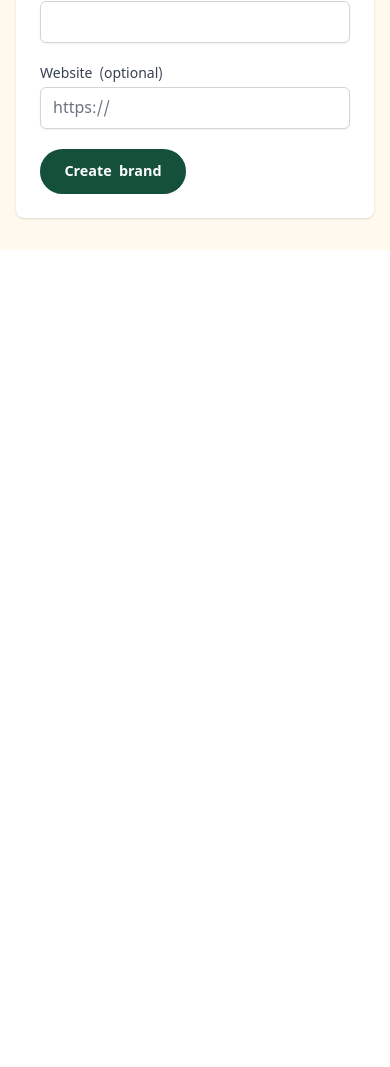
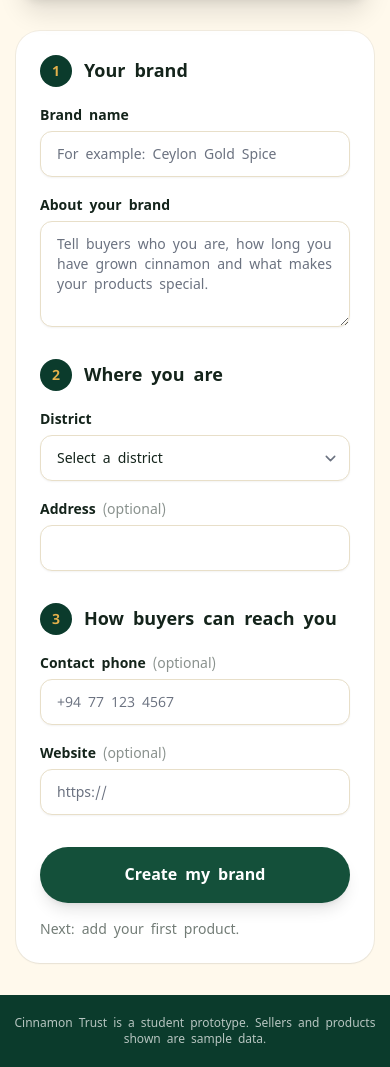
Before and after one commit to nethmidilekshakavi/cinnamon-passport, a Laravel app: page /sell in a window 390 px wide. Shown: the part 659-1726 px from the top of the page. Before the commit the page ends 909 px from the top, so only its background shows below. Run offline with Laravel 12, Linux system fonts and the light colour scheme; a user stored in the database is signed in; data comes from the database, SQL or seed files in the repository; data that the repository does not hold is empty; style sheets or scripts are compiled from the project's sources; some libraries are stand-ins or nearby versions; some web fonts are replaced.

Commit message:
Step 18-19: modern marketplace page, seller layout, open-your-brand page

```diff
--- /dev/null
+++ b/resources/js/Layouts/SellerLayout.vue
@@ -0,0 +1,84 @@
+<script setup>
+import ThemeToggle from '@/Components/ThemeToggle.vue';
+import { Link, usePage } from '@inertiajs/vue3';
+import { computed, ref } from 'vue';
+
+// minimal = only the logo and the basic links (used before a brand exists)
+defineProps({ minimal: { type: Boolean, default: false } });
+
+const user = computed(() => usePage().props.auth?.user ?? null);
+const open = ref(false);
+
+const links = [
+    { label: 'Dashboard', href: () => route('seller.dashboard'), active: () => route().current('seller.dashboard') },
+    { label: 'Products', href: () => route('seller.products.index'), active: () => route().current('seller.products.*') },
+    { label: 'Orders', href: () => route('seller.orders.index'), active: () => route().current('seller.orders.*') },
+];
+</script>
+
+<template>
+    <div class="flex min-h-screen flex-col bg-[#FFF9EC] text-[#14241B]">
+        <header class="sticky top-0 z-30 bg-[#0B3B2C] text-white shadow">
+            <div class="mx-auto flex max-w-6xl items-center justify-between gap-4 px-4 py-3">
+                <Link href="/" class="flex items-center gap-3">
+                    <span class="grid h-10 w-10 place-items-center overflow-hidden rounded-full bg-white ring-2 ring-[#E3B04B]/60">
+                        <img src="/images/welcome/logo2.png" alt="" class="h-full w-full object-cover mix-blend-multiply" />
+                    </span>
+                    <span class="leading-tight">
+                        <span class="block font-bold">Cinnamon Trust</span>
+                        <span class="block text-xs text-[#E3B04B]">Seller area</span>
+                    </span>
+                </Link>
+
+                <nav class="hidden items-center gap-1 text-sm font-medium md:flex">
+                    <template v-if="!minimal">
+                        <Link v-for="l in links" :key="l.label" :href="l.href()"
+                            class="rounded-full px-4 py-2 transition hover:bg-white/10"
+                            :class="l.active() ? 'bg-white/15 text-[#E3B04B]' : ''">{{ l.label }}</Link>
+                    </template>
+                    <Link :href="route('market.index')" class="rounded-full px-4 py-2 transition hover:bg-white/10">Marketplace</Link>
+                </nav>
+
+                <div class="flex items-center gap-3 text-sm">
+                    <ThemeToggle />
+                    <Link v-if="user" :href="route('profile.edit')" class="hidden items-center gap-2 sm:flex">
+                        <span class="grid h-8 w-8 place-items-center rounded-full bg-[#E3B04B] font-bold text-[#14241B]">{{ user.name?.charAt(0)?.toUpperCase() }}</span>
+                        <span class="font-medium">{{ user.name }}</span>
+                    </Link>
+                    <Link :href="route('logout')" method="post" as="button" class="hidden rounded-full border border-white/40 px-4 py-1.5 hover:bg-white/10 sm:block">Log out</Link>
+                    <button type="button" @click="open = !open" aria-label="Menu"
+                        class="grid h-9 w-9 place-items-center rounded-full bg-white/15 md:hidden">
+                        <svg class="h-5 w-5" viewBox="0 0 24 24" fill="none" stroke="currentColor" stroke-width="2" stroke-linecap="round">
+                            <path v-if="!open" d="M4 7h16M4 12h16M4 17h16" />
+                            <path v-else d="M6 6l12 12M18 6L6 18" />
+                        </svg>
+                    </button>
+                </div>
+            </div>
+
+            <div v-if="open" class="border-t border-white/10 px-4 pb-4 pt-2 md:hidden">
+                <template v-if="!minimal">
+                    <Link v-for="l in links" :key="l.label" :href="l.href()" class="block rounded-lg px-3 py-2.5 hover:bg-white/10"
+                        :class="l.active() ? 'text-[#E3B04B]' : ''">{{ l.label }}</Link>
+                </template>
+                <Link :href="route('market.index')" class="block rounded-lg px-3 py-2.5 hover:bg-white/10">Marketplace</Link>
+                <Link :href="route('profile.edit')" class="block rounded-lg px-3 py-2.5 hover:bg-white/10">Profile</Link>
+                <Link :href="route('logout')" method="post" as="button" class="block w-full rounded-lg px-3 py-2.5 text-left hover:bg-white/10">Log out</Link>
+            </div>
+        </header>
+
+        <header v-if="$slots.header" class="border-b border-[#F0E8D5] bg-white">
+            <div class="mx-auto max-w-6xl px-4 py-5">
+                <slot name="header" />
+            </div>
+        </header>
+
+        <main class="flex-1">
+            <slot />
+        </main>
+
+        <footer class="bg-[#0B3B2C] py-5 text-center text-xs text-white/70">
+            Cinnamon Trust is a student prototype. Sellers and products shown are sample data.
+        </footer>
+    </div>
+</template>
--- a/resources/js/Pages/Seller/CreateBrand.vue
+++ b/resources/js/Pages/Seller/CreateBrand.vue
@@ -1,9 +1,6 @@
 <script setup>
-import AuthenticatedLayout from '@/Layouts/AuthenticatedLayout.vue';
+import SellerLayout from '@/Layouts/SellerLayout.vue';
 import InputError from '@/Components/InputError.vue';
-import InputLabel from '@/Components/InputLabel.vue';
-import PrimaryButton from '@/Components/PrimaryButton.vue';
-import TextInput from '@/Components/TextInput.vue';
 import { Head, useForm } from '@inertiajs/vue3';
 
 defineProps({ districts: Array });
@@ -18,72 +15,119 @@ const form = useForm({
 });
 
 const submit = () => form.post(route('seller.store'));
+
+const heroStyle = {
+    backgroundImage: "url('/images/market/hero.jpg'), url('/images/categories/cinnamon-sticks.jpg')",
+    backgroundSize: 'cover',
+    backgroundPosition: 'center',
+};
+
+const benefits = [
+    ['1', 'Reach buyers worldwide', 'Foreign buyers browse and order directly from your brand.'],
+    ['2', 'Show your quality facts', 'Grade, ingredients, quantity, dates and batch code on every product.'],
+    ['3', 'Build your rating', 'Verified buyers rate you after their order is delivered.'],
+];
+
+const field = 'mt-1 block w-full rounded-xl border border-[#E8DFC9] bg-white px-4 py-3 text-sm shadow-sm focus:border-[#14503A] focus:ring-[#14503A]';
 </script>
 
 <template>
-    <Head title="Sell with us" />
+    <Head title="Open your brand" />
 
-    <AuthenticatedLayout>
-        <div class="py-8">
-            <div class="mx-auto max-w-2xl px-4 sm:px-6 lg:px-8">
-                <h1 class="text-2xl font-semibold">Open your brand</h1>
-                <p class="mt-1 text-sm text-gray-600">
-                    Register your cinnamon brand to start selling to buyers around the world.
-                </p>
+    <SellerLayout minimal>
+        <div class="mx-auto grid max-w-6xl gap-8 px-4 py-8 sm:py-12 lg:grid-cols-5">
+            <!-- Why sell here -->
+            <aside class="relative overflow-hidden rounded-3xl text-white shadow-xl lg:col-span-2" :style="heroStyle">
+                <div class="absolute inset-0 bg-gradient-to-b from-[#0B3B2C]/85 via-[#0B3B2C]/80 to-[#0B3B2C]/95"></div>
+                <div class="relative flex h-full flex-col p-7 sm:p-9">
+                    <p class="text-sm font-semibold uppercase tracking-wider text-[#E3B04B]">Sell on Cinnamon Trust</p>
+                    <h1 class="mt-3 text-3xl font-extrabold leading-tight sm:text-4xl">Open your brand and sell your cinnamon to the world</h1>
+                    <p class="mt-3 text-white/80">It takes about two minutes. You can add your products right after.</p>
 
-                <form @submit.prevent="submit" class="mt-6 space-y-5 rounded-lg bg-white p-6 shadow">
+                    <ul class="mt-8 space-y-5">
+                        <li v-for="[n, title, text] in benefits" :key="n" class="flex gap-4">
+                            <span class="grid h-9 w-9 shrink-0 place-items-center rounded-full bg-[#E3B04B] font-bold text-[#14241B]">{{ n }}</span>
                             <div>
-                        <InputLabel for="name" value="Brand name" />
-                        <TextInput id="name" v-model="form.name" type="text" class="mt-1 block w-full" required />
+                                <p class="font-bold">{{ title }}</p>
+                                <p class="text-sm text-white/75">{{ text }}</p>
+                            </div>
+                        </li>
+                    </ul>
+                </div>
+            </aside>
+
+            <!-- Form -->
+            <form @submit.prevent="submit" class="space-y-8 rounded-3xl bg-white p-6 shadow-sm ring-1 ring-black/5 sm:p-9 lg:col-span-3">
+                <section>
+                    <div class="flex items-center gap-3">
+                        <span class="grid h-8 w-8 place-items-center rounded-full bg-[#0B3B2C] text-sm font-bold text-[#E3B04B]">1</span>
+                        <h2 class="text-lg font-bold">Your brand</h2>
+                    </div>
+                    <div class="mt-4 space-y-4">
+                        <div>
+                            <label for="name" class="text-sm font-semibold">Brand name</label>
+                            <input id="name" v-model="form.name" type="text" required placeholder="For example: Ceylon Gold Spice" :class="field" />
                             <InputError class="mt-2" :message="form.errors.name" />
                         </div>
-
                         <div>
-                        <InputLabel for="description" value="About your brand" />
-                        <textarea
-                            id="description"
-                            v-model="form.description"
-                            rows="4"
-                            class="mt-1 block w-full rounded-md border-gray-300 shadow-sm"
-                        />
+                            <label for="description" class="text-sm font-semibold">About your brand</label>
+                            <textarea id="description" v-model="form.description" rows="4"
+                                placeholder="Tell buyers who you are, how long you have grown cinnamon and what makes your products special."
+                                :class="field"></textarea>
                             <InputError class="mt-2" :message="form.errors.description" />
                         </div>
+                    </div>
+                </section>
 
+                <section>
+                    <div class="flex items-center gap-3">
+                        <span class="grid h-8 w-8 place-items-center rounded-full bg-[#0B3B2C] text-sm font-bold text-[#E3B04B]">2</span>
+                        <h2 class="text-lg font-bold">Where you are</h2>
+                    </div>
+                    <div class="mt-4 space-y-4">
                         <div>
-                        <InputLabel for="district" value="District" />
-                        <select
-                            id="district"
-                            v-model="form.district"
-                            class="mt-1 block w-full rounded-md border-gray-300 shadow-sm"
-                            required
-                        >
+                            <label for="district" class="text-sm font-semibold">District</label>
+                            <select id="district" v-model="form.district" required :class="field">
                                 <option value="" disabled>Select a district</option>
                                 <option v-for="d in districts" :key="d" :value="d">{{ d }}</option>
                             </select>
                             <InputError class="mt-2" :message="form.errors.district" />
                         </div>
-
                         <div>
-                        <InputLabel for="address" value="Address (optional)" />
-                        <TextInput id="address" v-model="form.address" type="text" class="mt-1 block w-full" />
+                            <label for="address" class="text-sm font-semibold">Address <span class="font-normal text-[#14241B]/50">(optional)</span></label>
+                            <input id="address" v-model="form.address" type="text" :class="field" />
                             <InputError class="mt-2" :message="form.errors.address" />
                         </div>
+                    </div>
+                </section>
 
+                <section>
+                    <div class="flex items-center gap-3">
+                        <span class="grid h-8 w-8 place-items-center rounded-full bg-[#0B3B2C] text-sm font-bold text-[#E3B04B]">3</span>
+                        <h2 class="text-lg font-bold">How buyers can reach you</h2>
+                    </div>
+                    <div class="mt-4 grid gap-4 sm:grid-cols-2">
                         <div>
-                        <InputLabel for="contact_phone" value="Contact phone (optional)" />
-                        <TextInput id="contact_phone" v-model="form.contact_phone" type="text" class="mt-1 block w-full" />
+                            <label for="contact_phone" class="text-sm font-semibold">Contact phone <span class="font-normal text-[#14241B]/50">(optional)</span></label>
+                            <input id="contact_phone" v-model="form.contact_phone" type="text" placeholder="+94 77 123 4567" :class="field" />
                             <InputError class="mt-2" :message="form.errors.contact_phone" />
                         </div>
-
                         <div>
-                        <InputLabel for="website" value="Website (optional)" />
-                        <TextInput id="website" v-model="form.website" type="url" class="mt-1 block w-full" placeholder="https://" />
+                            <label for="website" class="text-sm font-semibold">Website <span class="font-normal text-[#14241B]/50">(optional)</span></label>
+                            <input id="website" v-model="form.website" type="url" placeholder="https://" :class="field" />
                             <InputError class="mt-2" :message="form.errors.website" />
                         </div>
+                    </div>
+                </section>
 
-                    <PrimaryButton :disabled="form.processing">Create brand</PrimaryButton>
+                <div class="flex flex-wrap items-center gap-4">
+                    <button type="submit" :disabled="form.processing"
+                        class="w-full rounded-full bg-[#14503A] px-10 py-4 text-base font-bold text-white shadow-lg transition hover:-translate-y-0.5 hover:bg-[#0B3B2C] disabled:opacity-60 sm:w-auto">
+                        {{ form.processing ? 'Creating...' : 'Create my brand' }}
+                    </button>
+                    <p class="text-sm text-[#14241B]/60">Next: add your first product.</p>
+                </div>
             </form>
         </div>
-        </div>
-    </AuthenticatedLayout>
+    </SellerLayout>
 </template>
--- a/resources/js/Pages/Seller/Dashboard.vue
+++ b/resources/js/Pages/Seller/Dashboard.vue
@@ -1,5 +1,5 @@
 <script setup>
-import AuthenticatedLayout from '@/Layouts/AuthenticatedLayout.vue';
+import SellerLayout from '@/Layouts/SellerLayout.vue';
 import { Head, Link } from '@inertiajs/vue3';
 
 defineProps({ brand: Object });
@@ -8,7 +8,7 @@ defineProps({ brand: Object });
 <template>
     <Head title="Seller dashboard" />
 
-    <AuthenticatedLayout>
+    <SellerLayout>
         <div class="py-8">
             <div class="mx-auto max-w-4xl px-4 sm:px-6 lg:px-8">
                 <h1 class="text-2xl font-semibold">{{ brand.name }}</h1>
@@ -38,5 +38,5 @@ defineProps({ brand: Object });
                 </div>
             </div>
         </div>
-    </AuthenticatedLayout>
+    </SellerLayout>
 </template>
--- a/resources/js/Pages/Seller/Products/Create.vue
+++ b/resources/js/Pages/Seller/Products/Create.vue
@@ -1,5 +1,5 @@
 <script setup>
-import AuthenticatedLayout from '@/Layouts/AuthenticatedLayout.vue';
+import SellerLayout from '@/Layouts/SellerLayout.vue';
 import ProductForm from '@/Components/Seller/ProductForm.vue';
 import { Head } from '@inertiajs/vue3';
 
@@ -9,12 +9,12 @@ defineProps({ options: Object });
 <template>
     <Head title="Add product" />
 
-    <AuthenticatedLayout>
+    <SellerLayout>
         <div class="py-8">
             <div class="mx-auto max-w-3xl px-4 sm:px-6 lg:px-8">
                 <h1 class="mb-6 text-2xl font-semibold">Add a product</h1>
                 <ProductForm :options="options" />
             </div>
         </div>
-    </AuthenticatedLayout>
+    </SellerLayout>
 </template>
--- a/resources/js/Pages/Seller/Products/Edit.vue
+++ b/resources/js/Pages/Seller/Products/Edit.vue
@@ -1,5 +1,5 @@
 <script setup>
-import AuthenticatedLayout from '@/Layouts/AuthenticatedLayout.vue';
+import SellerLayout from '@/Layouts/SellerLayout.vue';
 import ProductForm from '@/Components/Seller/ProductForm.vue';
 import { Head } from '@inertiajs/vue3';
 
@@ -9,12 +9,12 @@ defineProps({ product: Object, options: Object });
 <template>
     <Head title="Edit product" />
 
-    <AuthenticatedLayout>
+    <SellerLayout>
         <div class="py-8">
             <div class="mx-auto max-w-3xl px-4 sm:px-6 lg:px-8">
                 <h1 class="mb-6 text-2xl font-semibold">Edit product</h1>
                 <ProductForm :product="product" :options="options" />
             </div>
         </div>
-    </AuthenticatedLayout>
+    </SellerLayout>
 </template>
--- a/resources/js/Pages/Seller/Products/Index.vue
+++ b/resources/js/Pages/Seller/Products/Index.vue
@@ -1,5 +1,5 @@
 <script setup>
-import AuthenticatedLayout from '@/Layouts/AuthenticatedLayout.vue';
+import SellerLayout from '@/Layouts/SellerLayout.vue';
 import { Head, Link, router } from '@inertiajs/vue3';
 
 defineProps({ products: Array });
@@ -20,7 +20,7 @@ const remove = (product) => {
 <template>
     <Head title="My products" />
 
-    <AuthenticatedLayout>
+    <SellerLayout>
         <div class="py-8">
             <div class="mx-auto max-w-5xl px-4 sm:px-6 lg:px-8">
                 <div class="mb-6 flex items-center justify-between">
@@ -79,5 +79,5 @@ const remove = (product) => {
                 </div>
             </div>
         </div>
-    </AuthenticatedLayout>
+    </SellerLayout>
 </template>
```
Also changed, not shown: 1 other file. Lines whose indentation alone changed are shown as unchanged.
